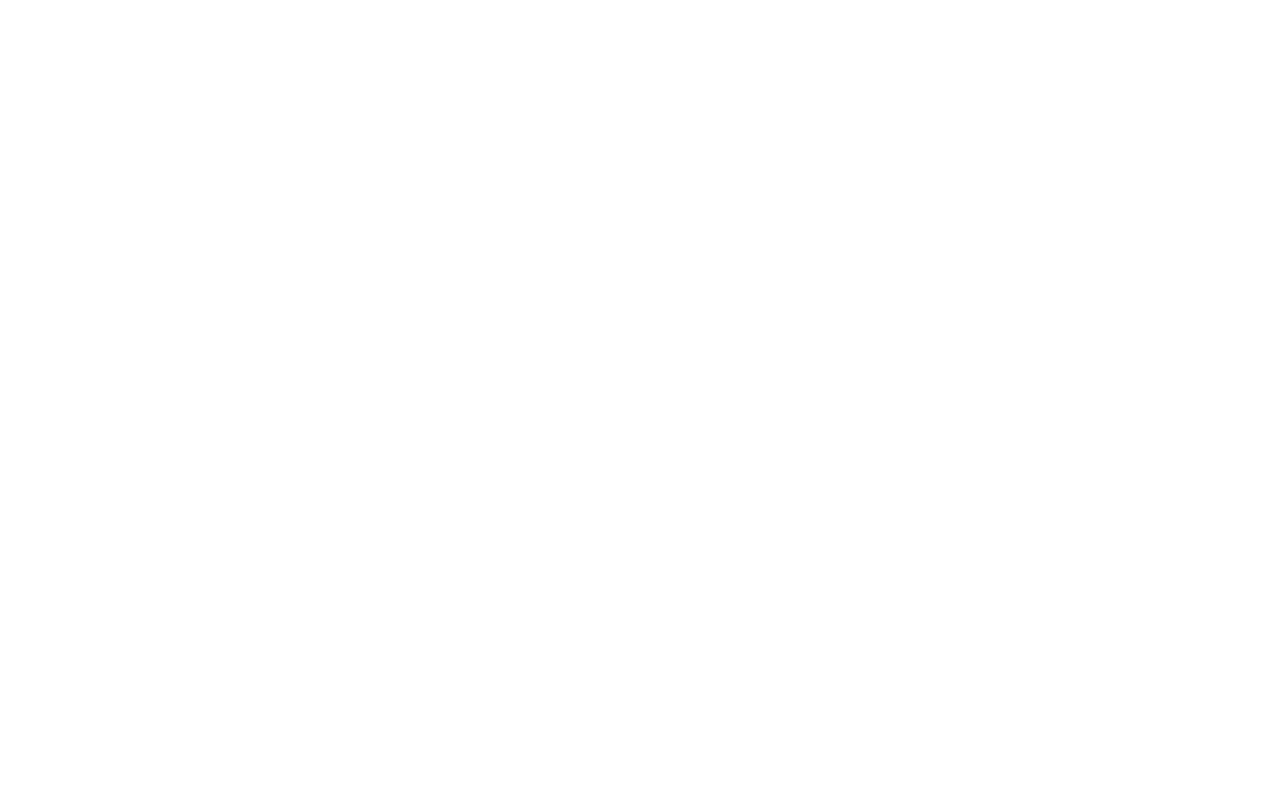
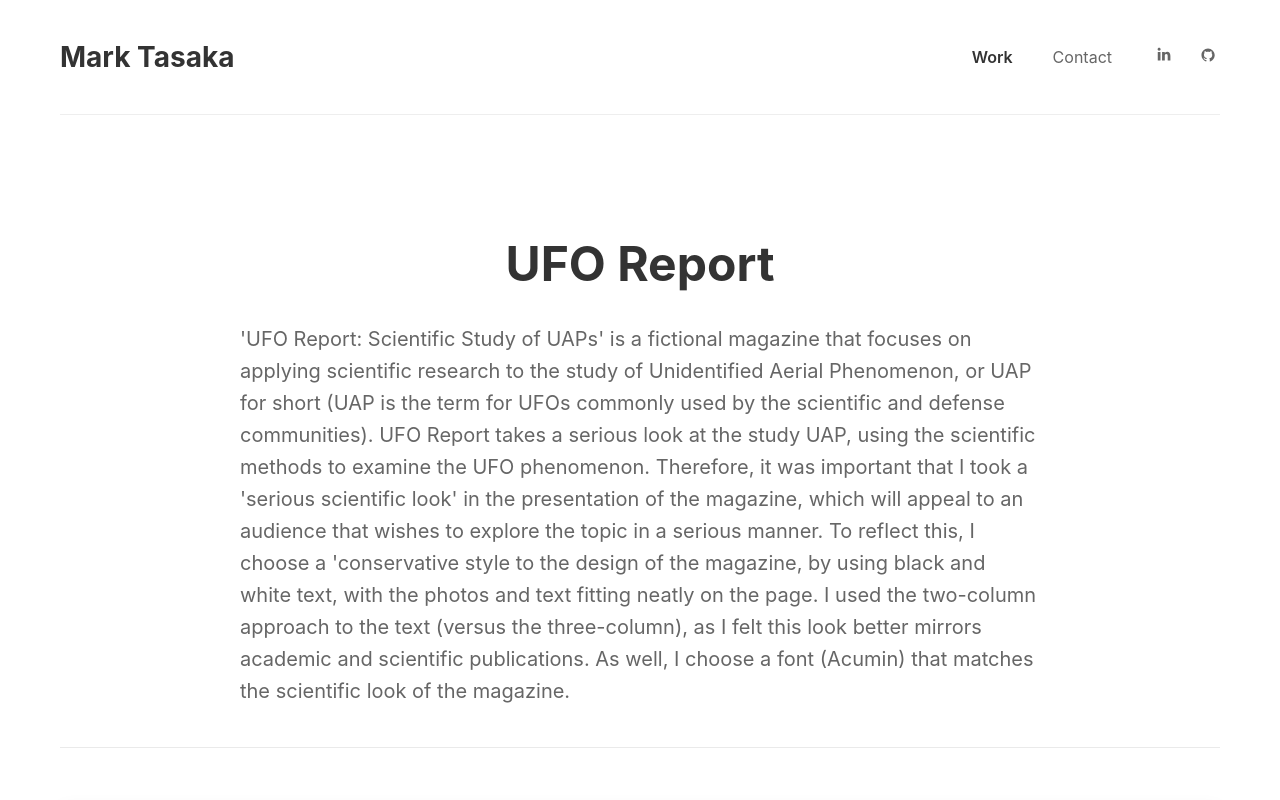
Before and after one commit to mark-tasaka/react-portfolio, a React (Create React App) app: page /ufo-report in a window 1280 px wide. Before the commit this address had no page. Shown: the top 800 px of the page. Built offline with nearby package versions, Linux system fonts and the light colour scheme.

Commit message:
UFO.jsx added

```diff
--- a/src/App.js
+++ b/src/App.js
@@ -5,6 +5,7 @@
 import EndUapSecrecy from './components/EndUapSecrecy';
 import KoiBento from './components/KoiBento';
 import AdaraFusion from './components/AdaraFusion';
+import UFO from './components/UFO';
 
 function App() {
   return (
@@ -17,6 +18,7 @@
           <Route path="/end-uap-secrecy" element={<EndUapSecrecy />} />
           <Route path="/koi-bento" element={<KoiBento />} />
           <Route path="/adara-fusion" element={<AdaraFusion />} />
+          <Route path="/ufo-report" element={<UFO />} />
         </Routes>
       </div>
     </Router>
--- /dev/null
+++ b/src/components/UFO.jsx
@@ -0,0 +1,75 @@
+import React from 'react';
+import Header from './inc/Header';
+import { ProjectPage } from './inc/Module';
+import './css/Pages.css';
+
+const UFO = () => {
+  const projectImages = [
+    {
+      type: 'single',
+      id: 1,
+      src: "/images/ufo/ufo_1.jpg",
+      alt: "UFO Report magazine mockups cover page and interior",
+      description: "Magazine mock ups: Cover page and magazine interior"
+    },
+    {
+      type: 'single',
+      id: 2,
+      src: "/images/ufo/ufo_2.jpg",
+      alt: "UFO Report magazine cover page",
+      description: "UFO Reports cover page"
+    },
+    {
+      type: 'single',
+      id: 3,
+      src: "/images/ufo/ufo_3.jpg",
+      alt: "UFO Report magazine interior pages",
+      description: "Magazine interior"
+    },
+    {
+      type: 'single',
+      id: 4,
+      src: "/images/ufo/ufo_4.jpg",
+      alt: "UFO Report tablet mockup cover page",
+      description: "Tablet mock up: cover page"
+    },
+    {
+      type: 'single',
+      id: 5,
+      src: "/images/ufo/ufo_5.jpg",
+      alt: "UFO Report tablet mockup article",
+      description: "Tablet mock up: article"
+    },
+    {
+      type: 'single',
+      id: 6,
+      src: "/images/ufo/ufo_6.jpg",
+      alt: "UFO Report mobile device mockups",
+      description: "Mobile device mock ups: cover page and article"
+    },
+    {
+      type: 'single',
+      id: 7,
+      src: "/images/ufo/ufo_7.jpg",
+      alt: "Acumin font specimen used for UFO Report",
+      description: "Font used for this project"
+    }
+  ];
+
+  const projectTitle = "UFO Report";
+  const projectDescription = `'UFO Report: Scientific Study of UAPs' is a fictional magazine that focuses on applying scientific research to the study of Unidentified Aerial Phenomenon, or UAP for short (UAP is the term for UFOs commonly used by the scientific and defense communities). UFO Report takes a serious look at the study UAP, using the scientific methods to examine the UFO phenomenon. Therefore, it was important that I took a 'serious scientific look' in the presentation of the magazine, which will appeal to an audience that wishes to explore the topic in a serious manner.
+
+To reflect this, I choose a 'conservative style to the design of the magazine, by using black and white text, with the photos and text fitting neatly on the page. I used the two-column approach to the text (versus the three-column), as I felt this look better mirrors academic and scientific publications. As well, I choose a font (Acumin) that matches the scientific look of the magazine.`;
+
+  return (
+    <ProjectPage
+      title={projectTitle}
+      description={projectDescription}
+      images={projectImages}
+      activePage="work"
+      Header={Header}
+    />
+  );
+};
+
+export default UFO;
```
